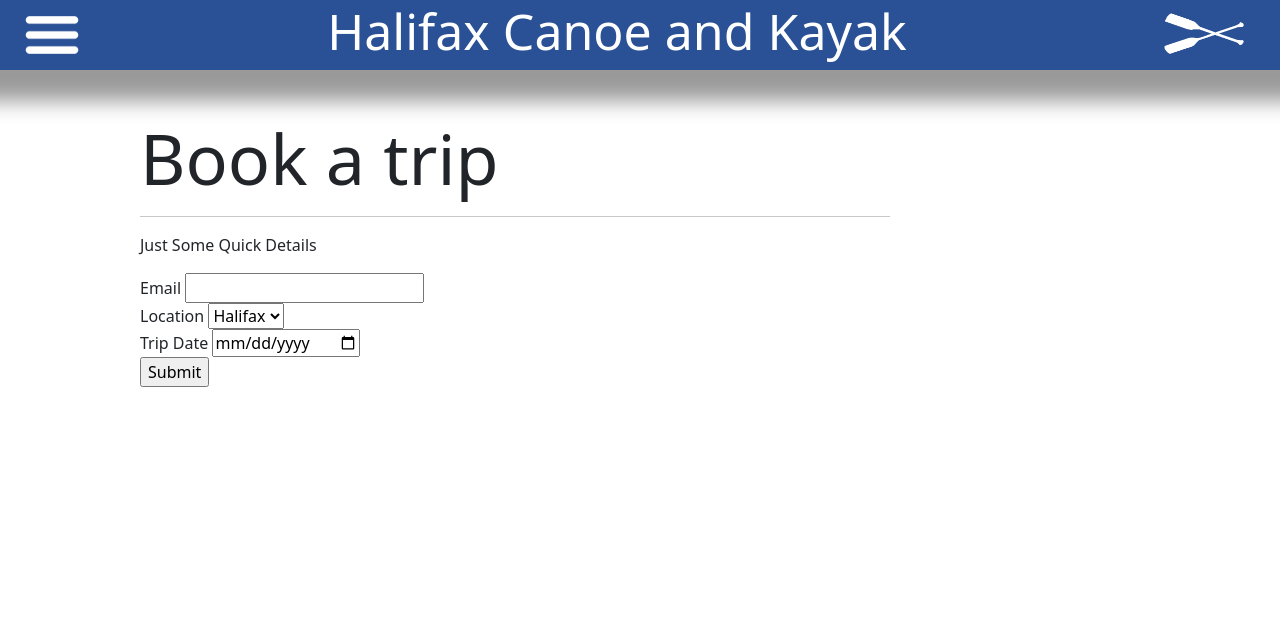
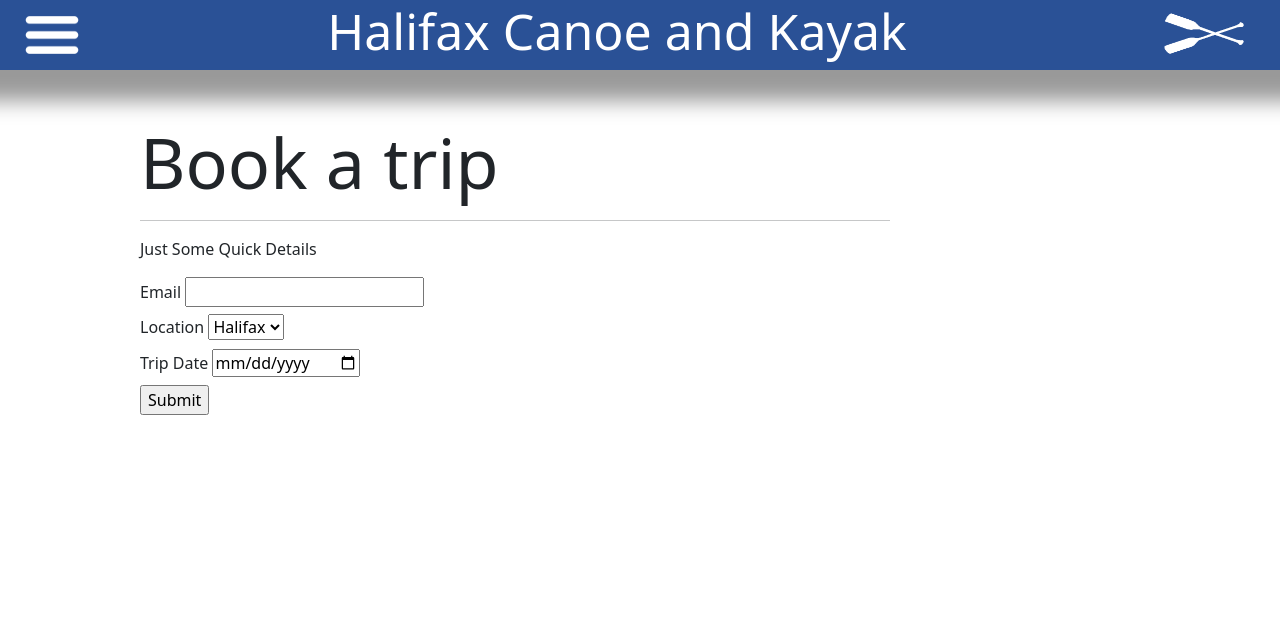
Before and after one commit to mansavy/canoeprojectphp, a PHP site: page /book.php in a window 1280 px wide. Shown: the top 625 px of the page. Run offline with PHP 8.4, Linux system fonts and the light colour scheme.

Commit message:
Styled book and thank you pages

```diff
--- a/book.php
+++ b/book.php
@@ -4,26 +4,27 @@
  <body>
      <?php include "nav.php"; ?>
      <main>
-<br />
-<br />
-<br />
-<br />
 
- <h2 id="upcoming">Book a trip</h2>
+
+ <h2 id="header">Book a trip</h2>
         <hr />
         <p>Just Some Quick Details</p>
         <form method="get" action="thank-you.php">
+<div>
+        <label for="email">Email</label>
+        <input type="email" name="email" />
+</div>
 
-        <label for="email">Email</label>
-        <input type="email" name="email" /> <br />
-
+<div>
         <label for="location">Location</label> <select name="location" id="location">
             <option value="Halifax">Halifax</option>
             <option value="Sydney">Sydney</option>
         </select>
-            <br />
+</div>
+          <div>
         <label for="date">Trip Date</label>
-        <input type="date" name="date" /> <br />
+        <input type="date" name="date"/>
+</div>
    <input type="submit" name="submit" />
 
 </form>
--- a/style.css
+++ b/style.css
@@ -52,8 +52,8 @@ footer {
   padding-bottom: 20px;
 }
 
-input {
-  margin-bottom: 100px;
+label {
+  margin-bottom: 10px;
 }
 
 .footer {
@@ -126,7 +126,7 @@ input {
 #header {
   font-style: bold;
   font-size: 70px;
-  padding-top: 20px;
+  padding-top: 120px;
 }
 
 @media (max-width: 912px) {
```
Also changed, not shown: thank-you.php (+3 -5 lines).
